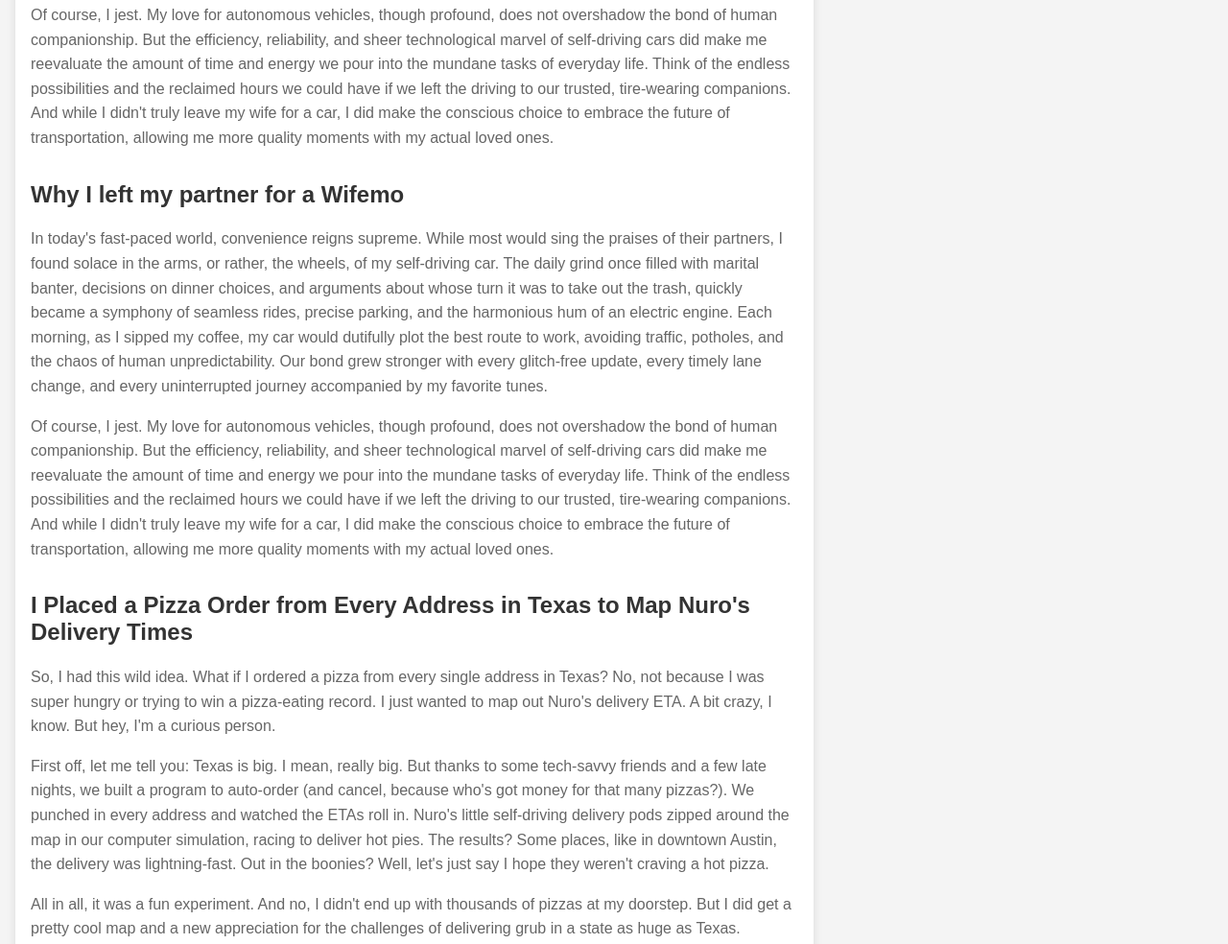
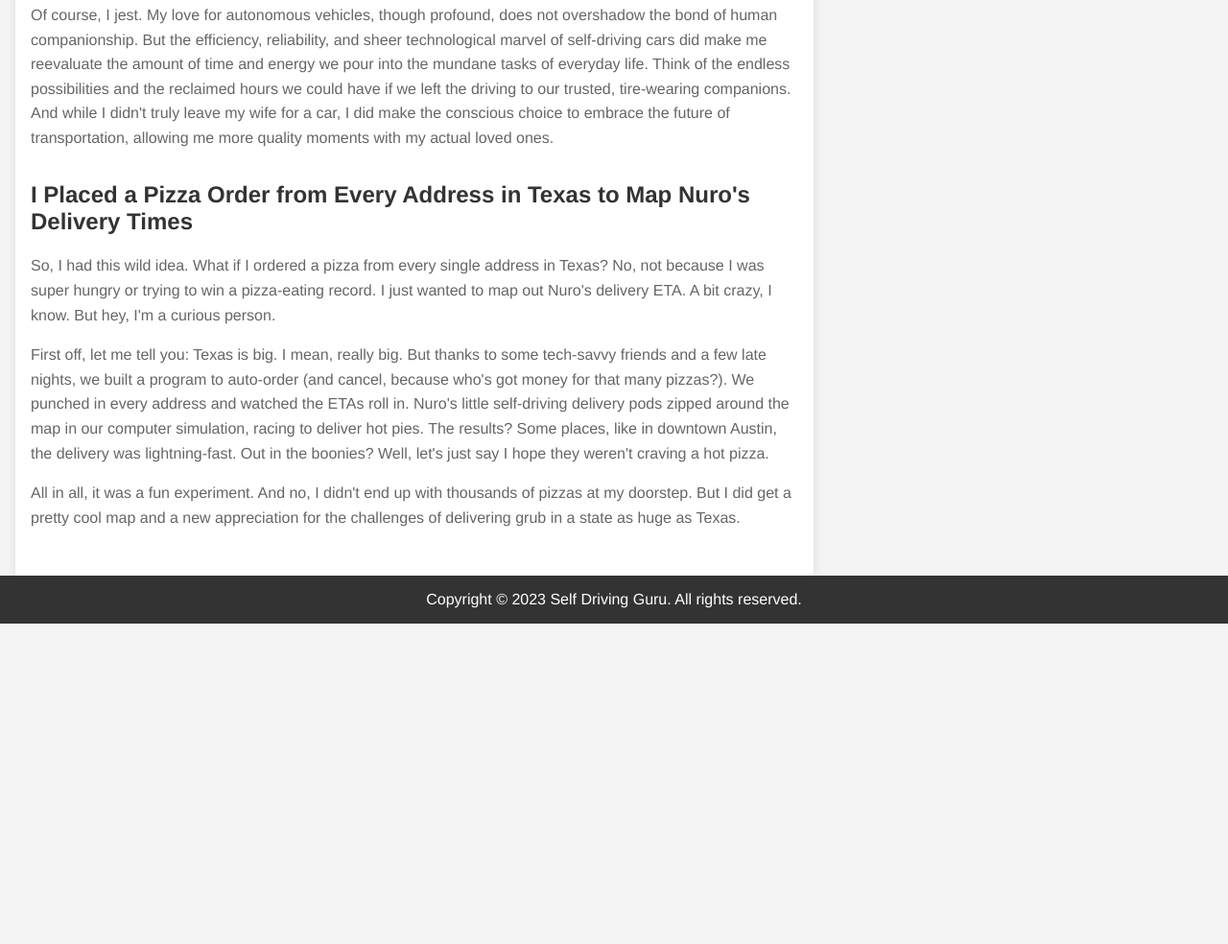
Before and after one commit to selfdrivingguru/blog, a plain HTML site: page index.html in a window 1280 px wide. Shown: the part 553-1537 px from the top of the page at 96% size. After the commit the page ends 1203 px from the top, so only its background shows below. Drawn offline with Linux system fonts and the light colour scheme.

Commit message:
Update index.html

```diff
--- a/index.html
+++ b/index.html
@@ -7,7 +7,7 @@
     <title>Self Driving Guru</title>
     <style>
         body {
-            font-family: Arial, sans-serif;
+            font-family: Helvetica, Arial, sans-serif;
             margin: 0;
             padding: 0;
             background-color: #f4f4f4;
@@ -100,12 +100,6 @@
         </article>
 
         <article>
-            <h2>Why I left my partner for a Wifemo</h2>
-            <p>In today's fast-paced world, convenience reigns supreme. While most would sing the praises of their partners, I found solace in the arms, or rather, the wheels, of my self-driving car. The daily grind once filled with marital banter, decisions on dinner choices, and arguments about whose turn it was to take out the trash, quickly became a symphony of seamless rides, precise parking, and the harmonious hum of an electric engine. Each morning, as I sipped my coffee, my car would dutifully plot the best route to work, avoiding traffic, potholes, and the chaos of human unpredictability. Our bond grew stronger with every glitch-free update, every timely lane change, and every uninterrupted journey accompanied by my favorite tunes.</p>
-            <p>Of course, I jest. My love for autonomous vehicles, though profound, does not overshadow the bond of human companionship. But the efficiency, reliability, and sheer technological marvel of self-driving cars did make me reevaluate the amount of time and energy we pour into the mundane tasks of everyday life. Think of the endless possibilities and the reclaimed hours we could have if we left the driving to our trusted, tire-wearing companions. And while I didn't truly leave my wife for a car, I did make the conscious choice to embrace the future of transportation, allowing me more quality moments with my actual loved ones.</p>
-        </article>
-
-        <article>
             <h2>I Placed a Pizza Order from Every Address in Texas to Map Nuro's Delivery Times</h2>
             <p>So, I had this wild idea. What if I ordered a pizza from every single address in Texas? No, not because I was super hungry or trying to win a pizza-eating record. I just wanted to map out Nuro's delivery ETA. A bit crazy, I know. But hey, I'm a curious person.</p>
             <p>First off, let me tell you: Texas is big. I mean, really big. But thanks to some tech-savvy friends and a few late nights, we built a program to auto-order (and cancel, because who's got money for that many pizzas?). We punched in every address and watched the ETAs roll in. Nuro's little self-driving delivery pods zipped around the map in our computer simulation, racing to deliver hot pies. The results? Some places, like in downtown Austin, the delivery was lightning-fast. Out in the boonies? Well, let's just say I hope they weren't craving a hot pizza.</p>
```
